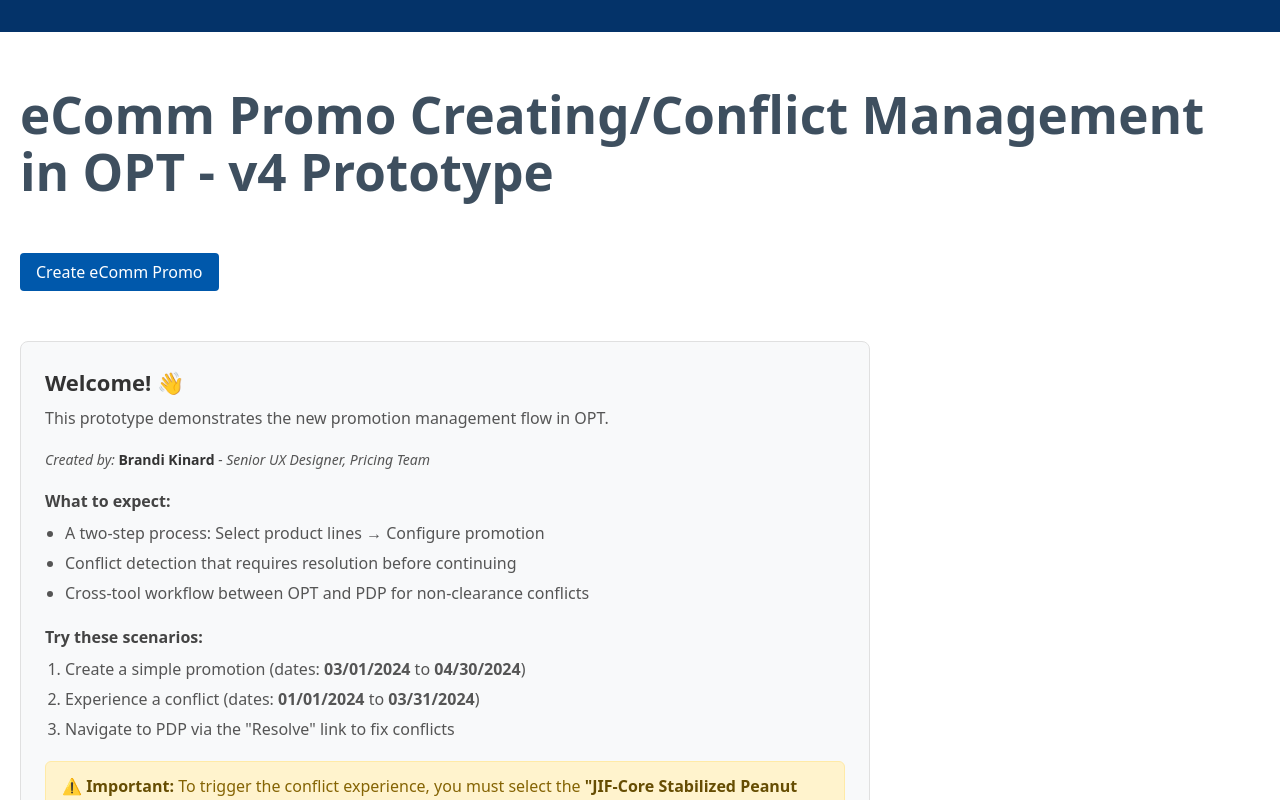
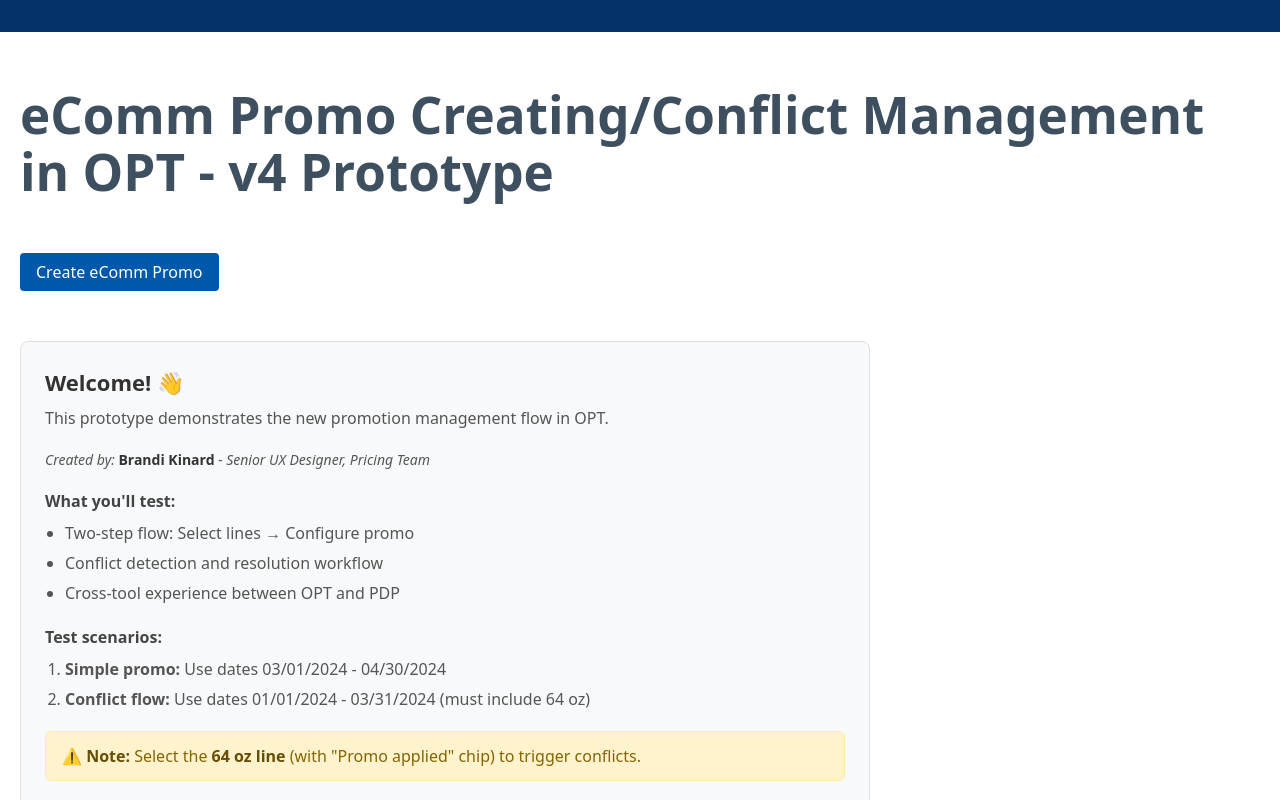
Before and after one commit to Brandi-Kinard/promo-proto, a React (Vite) app: page / in a window 1280 px wide. Built offline with nearby package versions, Linux system fonts and the light colour scheme.

Commit message:
refactor(ui): Streamline information for better flow
- Shorten headers for better scannability
- Consolidate key information into bullet points
- Simplify conflict trigger note to be more direct
- Remove redundant information
- Improve overall readability without being verbose

```diff
--- a/src/pages/Home.jsx
+++ b/src/pages/Home.jsx
@@ -270,39 +270,34 @@ const Home = () => {
           <p className="creator-info">Created by: <strong>Brandi Kinard</strong> - Senior UX Designer, Pricing Team</p>
 
           <div className="overview-section">
-            <h3>What to expect:</h3>
+            <h3>What you'll test:</h3>
             <ul>
-              <li>A two-step process: Select product lines → Configure promotion</li>
-              <li>Conflict detection that requires resolution before continuing</li>
-              <li>Cross-tool workflow between OPT and PDP for non-clearance conflicts</li>
+              <li>Two-step flow: Select lines → Configure promo</li>
+              <li>Conflict detection and resolution workflow</li>
+              <li>Cross-tool experience between OPT and PDP</li>
             </ul>
           </div>
 
           <div className="overview-section">
-            <h3>Try these scenarios:</h3>
+            <h3>Test scenarios:</h3>
             <ol>
-              <li>Create a simple promotion (dates: <strong>03/01/2024</strong> to <strong>04/30/2024</strong>)</li>
-              <li>Experience a conflict (dates: <strong>01/01/2024</strong> to <strong>03/31/2024</strong>)</li>
-              <li>Navigate to PDP via the "Resolve" link to fix conflicts</li>
+              <li><strong>Simple promo:</strong> Use dates 03/01/2024 - 04/30/2024</li>
+              <li><strong>Conflict flow:</strong> Use dates 01/01/2024 - 03/31/2024 (must include 64 oz)</li>
             </ol>
           </div>
 
           <div className="conflict-trigger-note">
-            <strong>⚠️ Important:</strong> To trigger the conflict experience, you must select the <strong>"JIF-Core Stabilized Peanut Butter 64 oz"</strong> line (the one with the "Promo applied" chip) along with your other selections.
+            <strong>⚠️ Note:</strong> Select the <strong>64 oz line</strong> (with "Promo applied" chip) to trigger conflicts.
           </div>
 
           <div className="feedback-section">
-            <h3>Feedback I'm looking for:</h3>
+            <h3>Your feedback needed on:</h3>
             <ul>
-              <li>Is the two-step flow intuitive?</li>
-              <li>Is conflict resolution clear and manageable?</li>
-              <li>How does the cross-tool workflow feel?</li>
-              <li>Any confusion points or suggestions?</li>
+              <li>Flow intuitiveness</li>
+              <li>Conflict resolution clarity</li>
+              <li>Cross-tool experience</li>
+              <li>Any pain points</li>
             </ul>
-          </div>
-
-          <div className="tip-box">
-            <strong>💡 Tip:</strong> Use the specific dates above to trigger the conflict scenario and see how resolution works across tools.
           </div>
         </div>
 
```
